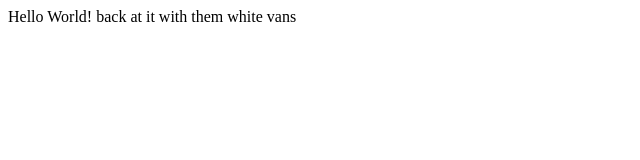
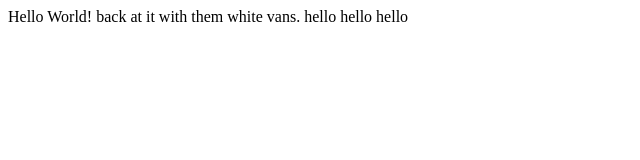
Before and after one commit to jamesalphonse009/dude0, a plain HTML site: page hello.html in a window 1280 px wide. Shown: the whole page, without its empty margins (0-640 px from the left). Drawn offline with Linux system fonts and the light colour scheme.

Commit message:
Update hello.html

```diff
--- a/hello.html
+++ b/hello.html
@@ -4,6 +4,6 @@
        <title> My Webpage!</title>
     </head>
     <body>
-       Hello World! back at it with them white vans
+       Hello World! back at it with them white vans. hello hello hello
     </body>
   </html>
```
